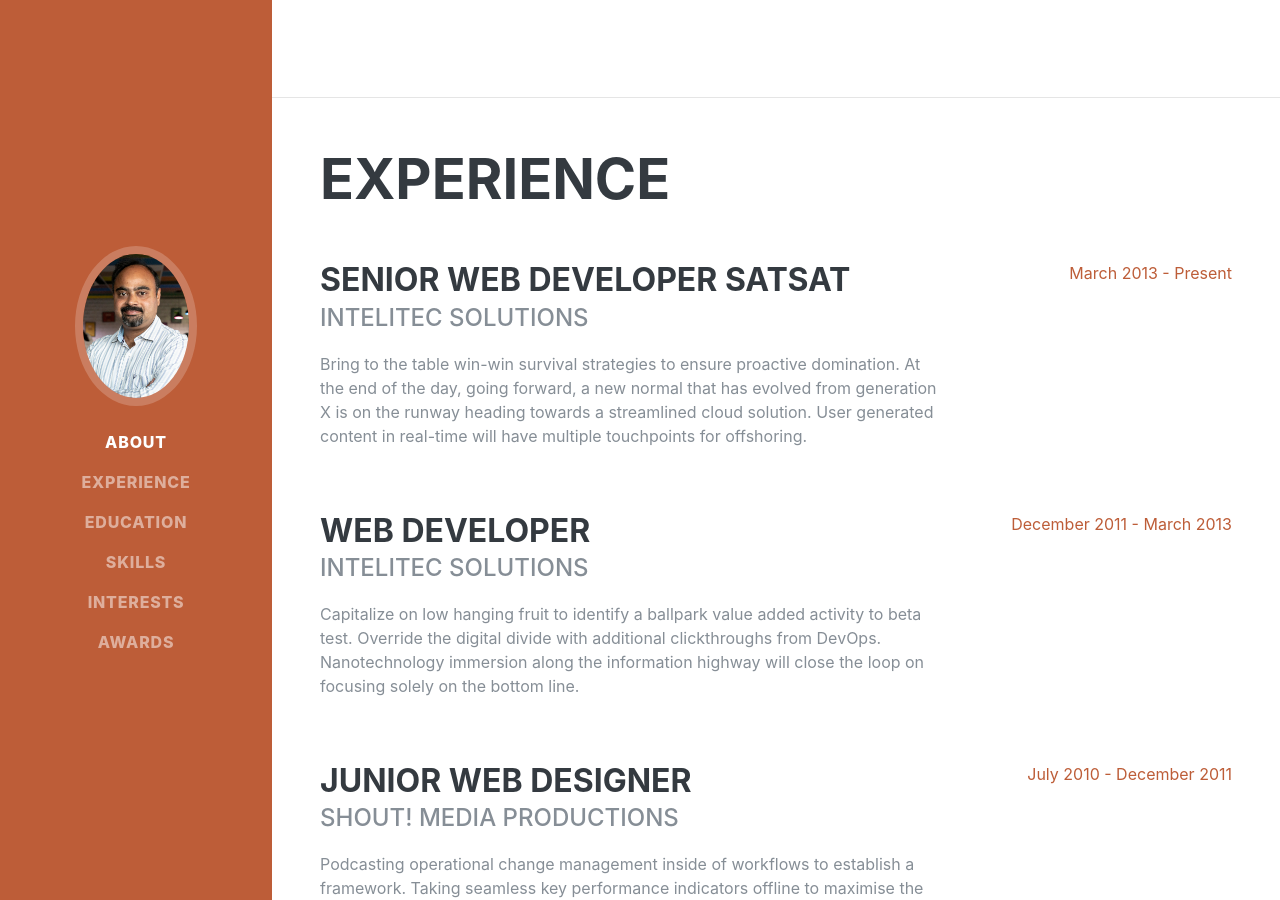
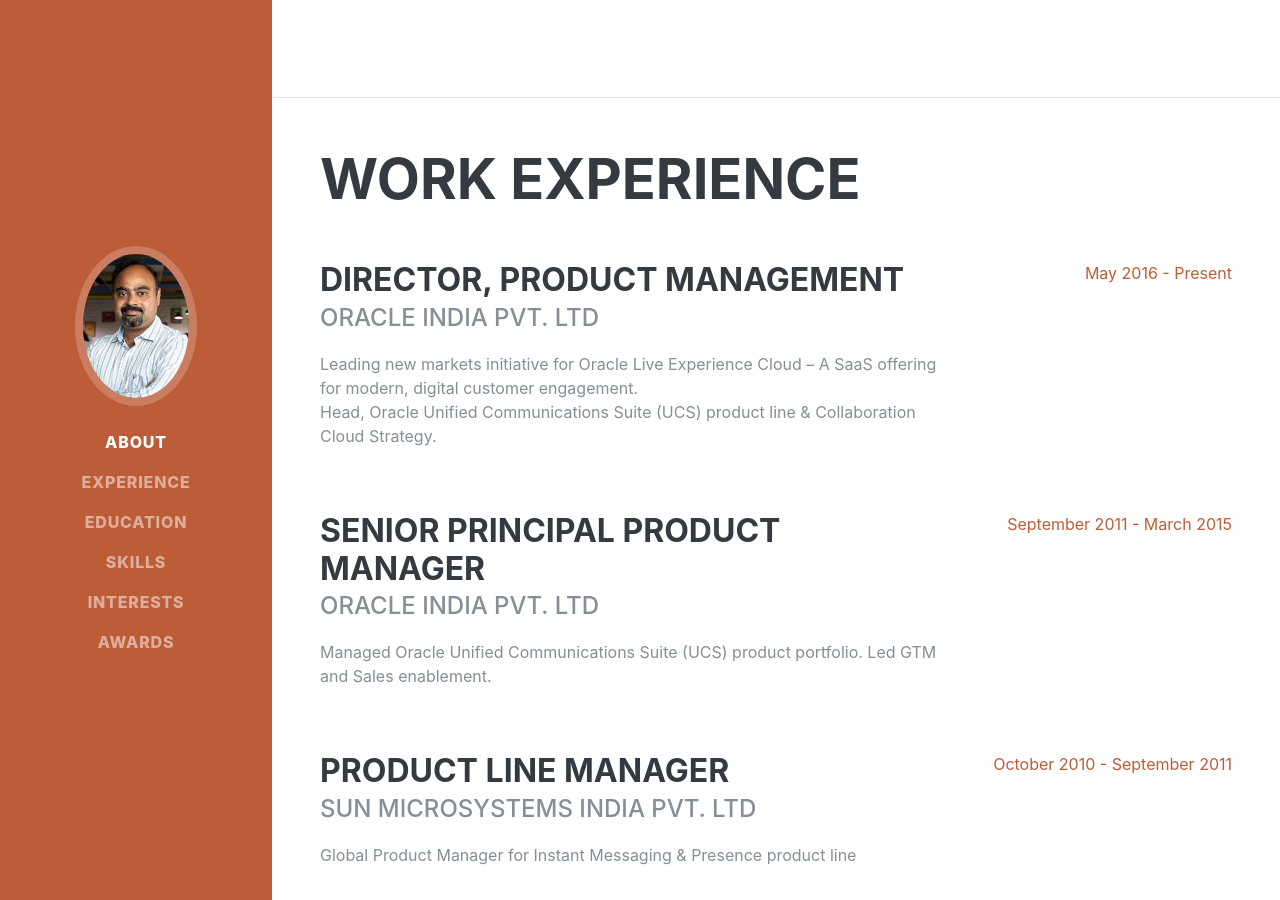
Before and after one commit to saisat/saisat.github.io, a Jekyll site: the page startbootstrap-resume/index.html, which Jekyll copies as it is, in a window 1280 px wide and 900 px high, scrolled down 803 px. Built offline with Jekyll 4.4.1, drawn with Linux system fonts in a browser that asks for light colours; some web fonts are replaced; some of the changed text lies outside the part shown.

Commit message:
modified Experience section to make my own

```diff
--- a/startbootstrap-resume/index.html
+++ b/startbootstrap-resume/index.html
@@ -66,7 +66,7 @@
         <h1 class="mb-0">SaiSatish
           <span class="text-primary">Vedam</span>
         </h1>
-        <div class="subheading mb-5">Product Management Leader. Intrepreneur. Product Mentor. <span class="text-primary">India.</span></div>
+        <div class="subheading mb-5">Product Management Leader. &ensp; Intrepreneur. &ensp; Product Mentor. &ensp; <span class="text-primary">India.</span></div>
         <p class="lead mb-5"><span class="text-primary">Product Leader</span> with 20 years of experience in building & bringing disruptive products to the market. Passionate about solving challenging problems in an innovative way by collaborating with smart people worldwide.</p>
         <div class="social-icons">
           <a href="#">
@@ -89,49 +89,63 @@
 
     <section class="resume-section p-3 p-lg-5 d-flex justify-content-center" id="experience">
       <div class="w-100">
-        <h2 class="mb-5">Experience</h2>
+        <h2 class="mb-5">Work Experience</h2>
 
         <div class="resume-item d-flex flex-column flex-md-row justify-content-between mb-5">
           <div class="resume-content">
-            <h3 class="mb-0">Senior Web Developer satsat</h3>
-            <div class="subheading mb-3">Intelitec Solutions</div>
-            <p>Bring to the table win-win survival strategies to ensure proactive domination. At the end of the day, going forward, a new normal that has evolved from generation X is on the runway heading towards a streamlined cloud solution. User generated content in real-time will have multiple touchpoints for offshoring.</p>
+            <h3 class="mb-0">Director, Product Management</h3>
+            <div class="subheading mb-3">Oracle India Pvt. Ltd</div>
+            <p>Leading new markets initiative for Oracle Live Experience Cloud – A SaaS offering for modern, digital customer engagement.<br>
+                Head, Oracle Unified Communications Suite (UCS) product line & Collaboration Cloud Strategy.
+
+            </p>
           </div>
           <div class="resume-date text-md-right">
-            <span class="text-primary">March 2013 - Present</span>
+            <span class="text-primary">May 2016 - Present</span>
           </div>
         </div>
 
         <div class="resume-item d-flex flex-column flex-md-row justify-content-between mb-5">
           <div class="resume-content">
-            <h3 class="mb-0">Web Developer</h3>
-            <div class="subheading mb-3">Intelitec Solutions</div>
-            <p>Capitalize on low hanging fruit to identify a ballpark value added activity to beta test. Override the digital divide with additional clickthroughs from DevOps. Nanotechnology immersion along the information highway will close the loop on focusing solely on the bottom line.</p>
+            <h3 class="mb-0">Senior Principal Product Manager</h3>
+            <div class="subheading mb-3">Oracle India Pvt. Ltd</div>
+            <p>Managed Oracle Unified Communications Suite (UCS) product portfolio. Led GTM and Sales enablement.</p>
           </div>
           <div class="resume-date text-md-right">
-            <span class="text-primary">December 2011 - March 2013</span>
+            <span class="text-primary">September 2011 - March 2015</span>
           </div>
         </div>
 
         <div class="resume-item d-flex flex-column flex-md-row justify-content-between mb-5">
           <div class="resume-content">
-            <h3 class="mb-0">Junior Web Designer</h3>
-            <div class="subheading mb-3">Shout! Media Productions</div>
-            <p>Podcasting operational change management inside of workflows to establish a framework. Taking seamless key performance indicators offline to maximise the long tail. Keeping your eye on the ball while performing a deep dive on the start-up mentality to derive convergence on cross-platform integration.</p>
+            <h3 class="mb-0">Product Line Manager</h3>
+            <div class="subheading mb-3">Sun Microsystems India Pvt. Ltd</div>
+            <p>Global Product Manager for Instant Messaging & Presence product line</p>
           </div>
           <div class="resume-date text-md-right">
-            <span class="text-primary">July 2010 - December 2011</span>
+            <span class="text-primary">October 2010 - September 2011</span>
           </div>
         </div>
 
-        <div class="resume-item d-flex flex-column flex-md-row justify-content-between">
+        <div class="resume-item d-flex flex-column flex-md-row justify-content-between mb-5">
           <div class="resume-content">
-            <h3 class="mb-0">Web Design Intern</h3>
-            <div class="subheading mb-3">Shout! Media Productions</div>
-            <p>Collaboratively administrate empowered markets via plug-and-play networks. Dynamically procrastinate B2C users after installed base benefits. Dramatically visualize customer directed convergence without revolutionary ROI.</p>
+            <h3 class="mb-0">Staff Engineer and Architect</h3>
+            <div class="subheading mb-3">Sun Microsystems India Pvt. Ltd</div>
+            <p>Technical lead for mobile access portal to enable collaboration channels on mobile devices (WAP) and VoiceXML <br>Architect for an integrated, rich web 2.0 application for SunONE communications & collaboration products</p>
           </div>
           <div class="resume-date text-md-right">
-            <span class="text-primary">September 2008 - June 2010</span>
+            <span class="text-primary">August 2000 - September 2010</span>
+          </div>
+        </div>
+
+        <div class="resume-item d-flex flex-column flex-md-row justify-content-between mb-5">
+          <div class="resume-content">
+            <h3 class="mb-0">Software Analyst</h3>
+            <div class="subheading mb-3">Tata Consultancy Services - Hewlett Packard</div>
+            <p>Developer for OpenMail Messaging Server product. Responsible for integration with HP OpenView Management system</p>
+          </div>
+          <div class="resume-date text-md-right">
+            <span class="text-primary">August 1997 - August 2000</span>
           </div>
         </div>
 
```
